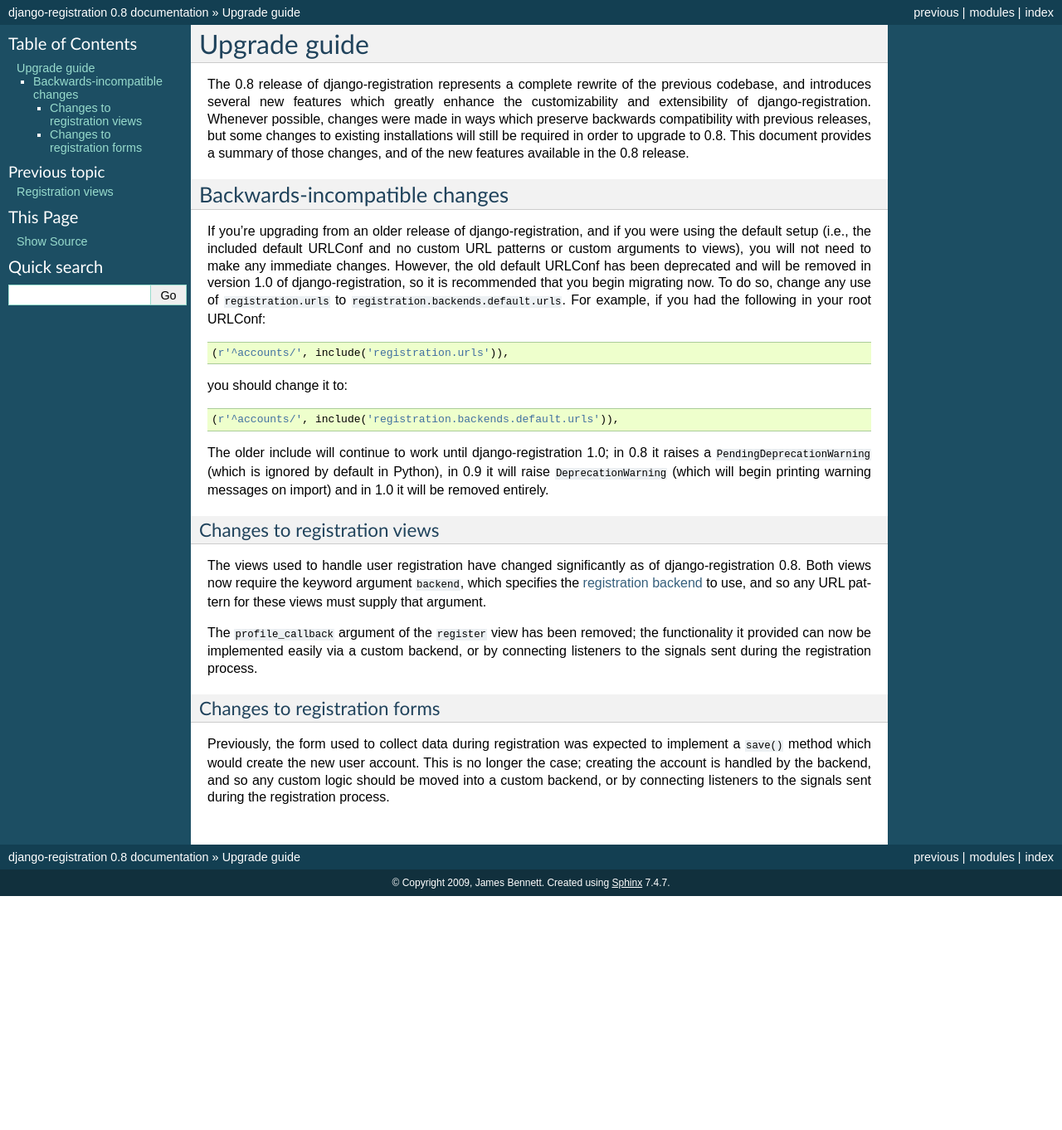
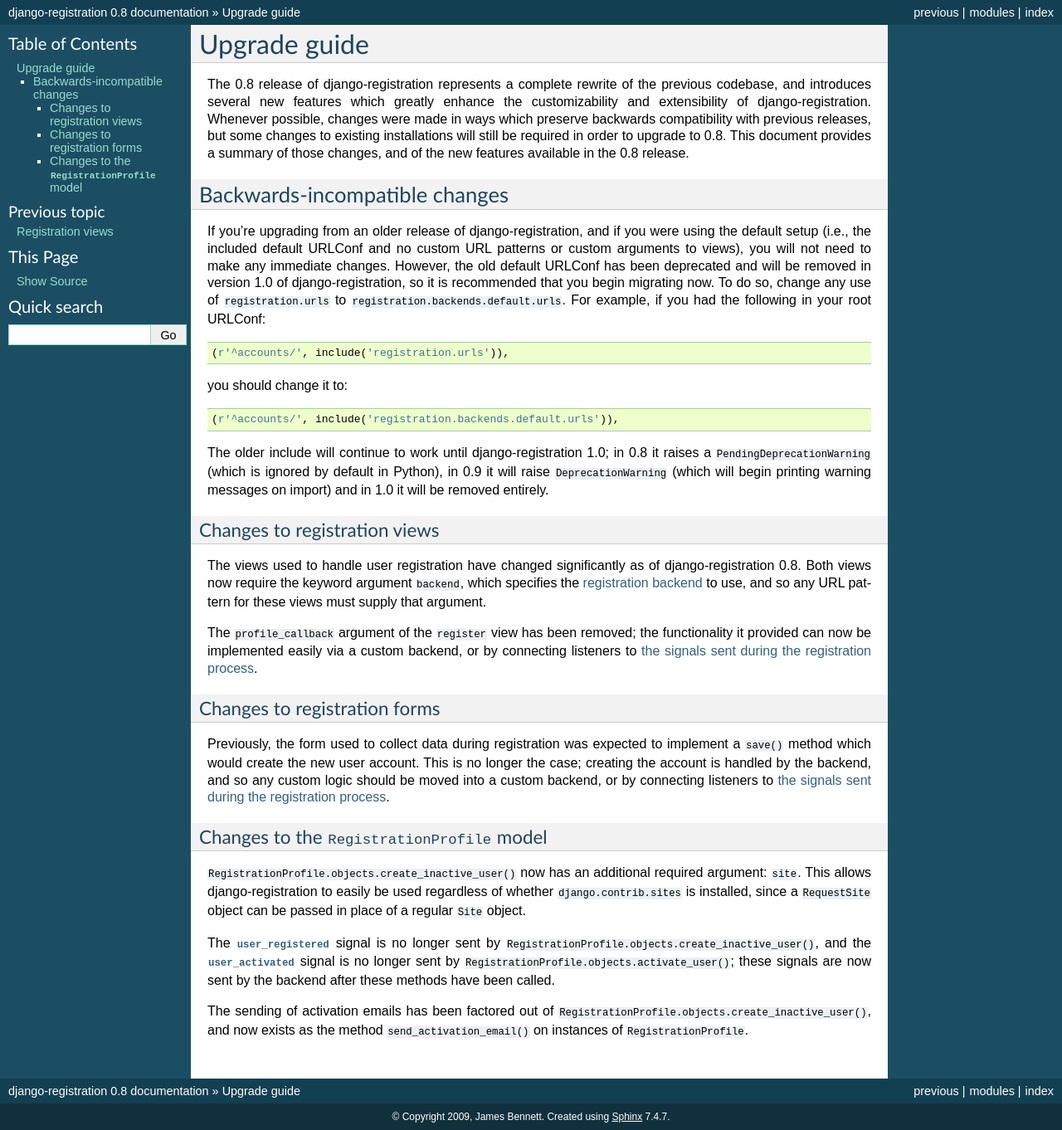
Before and after one commit to plivo/django-registration, a Sphinx documentation site: the page built from docs/upgrade.rst, in a window 1280 px wide. Shown: the whole page at 83% size. Built offline with Sphinx 7.4.7, drawn with Linux system fonts in a browser that asks for light colours; before the commit the page ends 1080 px from its top, so only the background shows below that.

```diff
--- a/docs/backend-api.rst
+++ b/docs/backend-api.rst
@@ -94,7 +94,7 @@ Arguments to this method are:
 After creating the new user account, this method should create or
 obtain an instance of ``django.contrib.auth.models.User`` representing
 that account. It should then send the signal
-``registration.signals.user_registered``, with three arguments:
+:data:`registration.signals.user_registered`, with three arguments:
 
 ``sender``
     The backend class (e.g., ``self.__class__``).
@@ -134,7 +134,7 @@ should return ``False``.
 If the account is successfully activated, this method should create or
 obtain an instance of ``django.contrib.auth.models.User`` representing
 the activated account. It should then send the signal
-``registration.signals.user_activated``, with three arguments:
+:data:`registration.signals.user_activated`, with three arguments:
 
 ``sender``
     The backend class.
--- a/docs/index.rst
+++ b/docs/index.rst
@@ -34,5 +34,6 @@ Contents:
 
    quickstart
    backend-api
+   signals
    views
    upgrade
--- a/docs/upgrade.rst
+++ b/docs/upgrade.rst
@@ -49,8 +49,8 @@ must supply that argument.
 
 The ``profile_callback`` argument of the ``register`` view has been
 removed; the functionality it provided can now be implemented easily
-via a custom backend, or by connecting listeners to the signals sent
-during the registration process.
+via a custom backend, or by connecting listeners to :ref:`the signals
+sent during the registration process <signals>`.
 
 Changes to registration forms
 ~~~~~~~~~~~~~~~~~~~~~~~~~~~~~
@@ -59,5 +59,25 @@ Previously, the form used to collect data during registration was
 expected to implement a ``save()`` method which would create the new
 user account. This is no longer the case; creating the account is
 handled by the backend, and so any custom logic should be moved into a
-custom backend, or by connecting listeners to the signals sent during
-the registration process.
+custom backend, or by connecting listeners to :ref:`the signals sent
+during the registration process <signals>`.
+
+Changes to the ``RegistrationProfile`` model
+~~~~~~~~~~~~~~~~~~~~~~~~~~~~~~~~~~~~~~~~~~~~
+
+``RegistrationProfile.objects.create_inactive_user()`` now
+has an additional required argument: ``site``. This allows
+django-registration to easily be used regardless of whether
+``django.contrib.sites`` is installed, since a ``RequestSite`` object
+can be passed in place of a regular ``Site`` object.
+
+The :data:`~registration.signals.user_registered` signal is no longer
+sent by ``RegistrationProfile.objects.create_inactive_user()``, and
+the :data:`~registration.signals.user_activated` signal is no longer
+sent by ``RegistrationProfile.objects.activate_user()``; these signals
+are now sent by the backend after these methods have been called.
+
+The sending of activation emails has been factored out of
+``RegistrationProfile.objects.create_inactive_user()``, and now exists
+as the method ``send_activation_email()`` on instances of
+``RegistrationProfile``.
```
Also changed, not shown: docs/signals.rst (added, +56 -0 lines).
